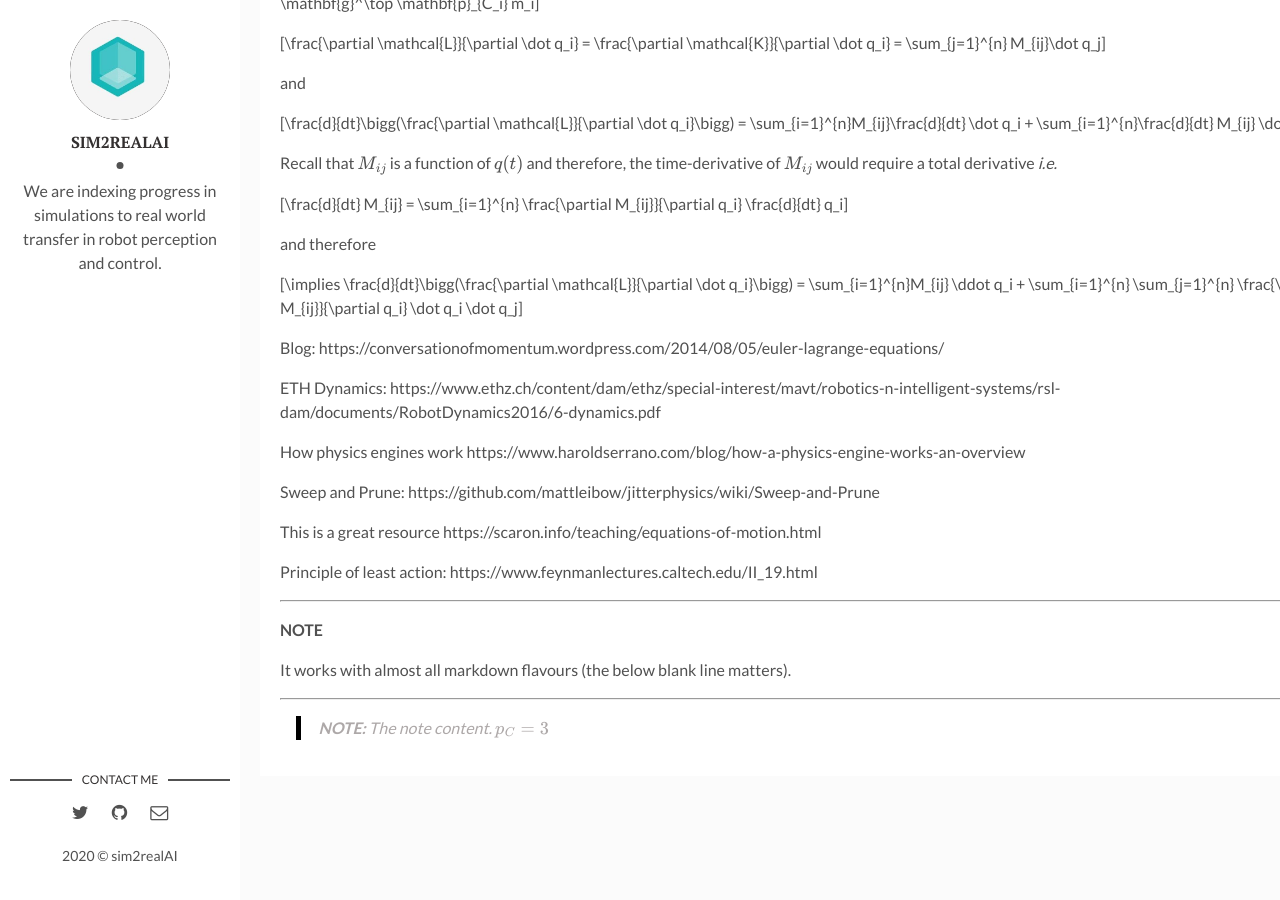
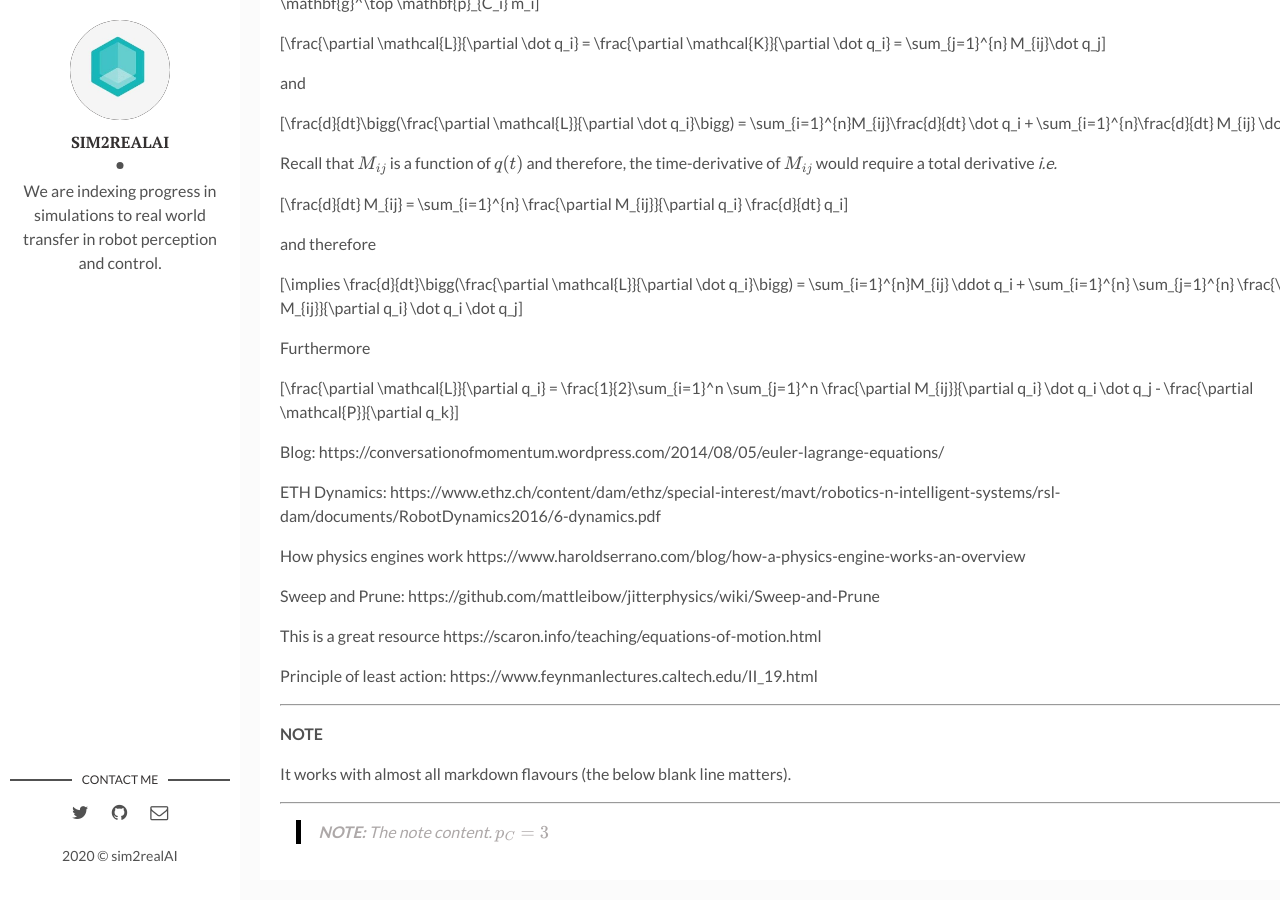
Before and after one commit to backupsim2realai/backupsim2realai.github.io, a Jekyll site: the page built from _posts/2019-04-15-Dynamic-Model-Of-Manipulators.markdown, in a window 1280 px wide and 900 px high, scrolled down 4969 px. Built offline with Jekyll 4.4.1, drawn with Linux system fonts in a browser that asks for light colours; formulas are drawn with MathJax 3.

Commit message:
editing text
Signed-off-by: Ankur Handa <ahanda@nvidia.com>

```diff
--- a/_posts/2019-04-15-Dynamic-Model-Of-Manipulators.markdown
+++ b/_posts/2019-04-15-Dynamic-Model-Of-Manipulators.markdown
@@ -226,6 +226,9 @@ and therefore
 
 $$\implies \frac{d}{dt}\bigg(\frac{\partial \mathcal{L}}{\partial \dot q_i}\bigg) = \sum_{i=1}^{n}M_{ij} \ddot q_i + \sum_{i=1}^{n} \sum_{j=1}^{n} \frac{\partial M_{ij}}{\partial q_i} \dot q_i \dot q_j$$
 
+Furthermore
+
+$$\frac{\partial \mathcal{L}}{\partial q_i} = \frac{1}{2}\sum_{i=1}^n \sum_{j=1}^n \frac{\partial M_{ij}}{\partial q_i} \dot q_i \dot q_j - \frac{\partial \mathcal{P}}{\partial q_k}$$
 
 
 Blog: https://conversationofmomentum.wordpress.com/2014/08/05/euler-lagrange-equations/
```
